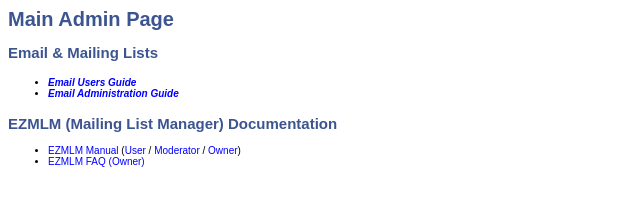
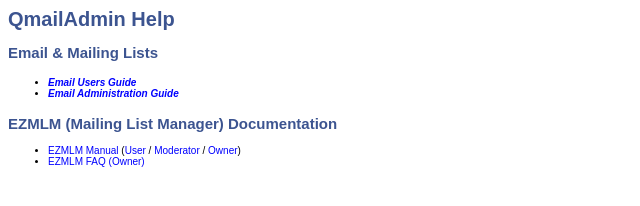
Before and after one commit to sagredo-dev/qmail-stuff, a plain HTML site: page qmailadmin-help/index.html in a window 1280 px wide. Shown: the full height of the page, 0-640 px from the left. Drawn offline with Linux system fonts and the light colour scheme.

Commit message:
qmailadmin-help/index.html update

```diff
--- a/qmailadmin-help/index.html
+++ b/qmailadmin-help/index.html
@@ -7,7 +7,7 @@
 
 <body bgcolor="#FFFFFF" text="#000000">
 
-<h1>Main Admin Page</h1>
+<h1>QmailAdmin Help</h1>
 
 <h2>Email & Mailing Lists</h2>
 <ul class="index">
```
